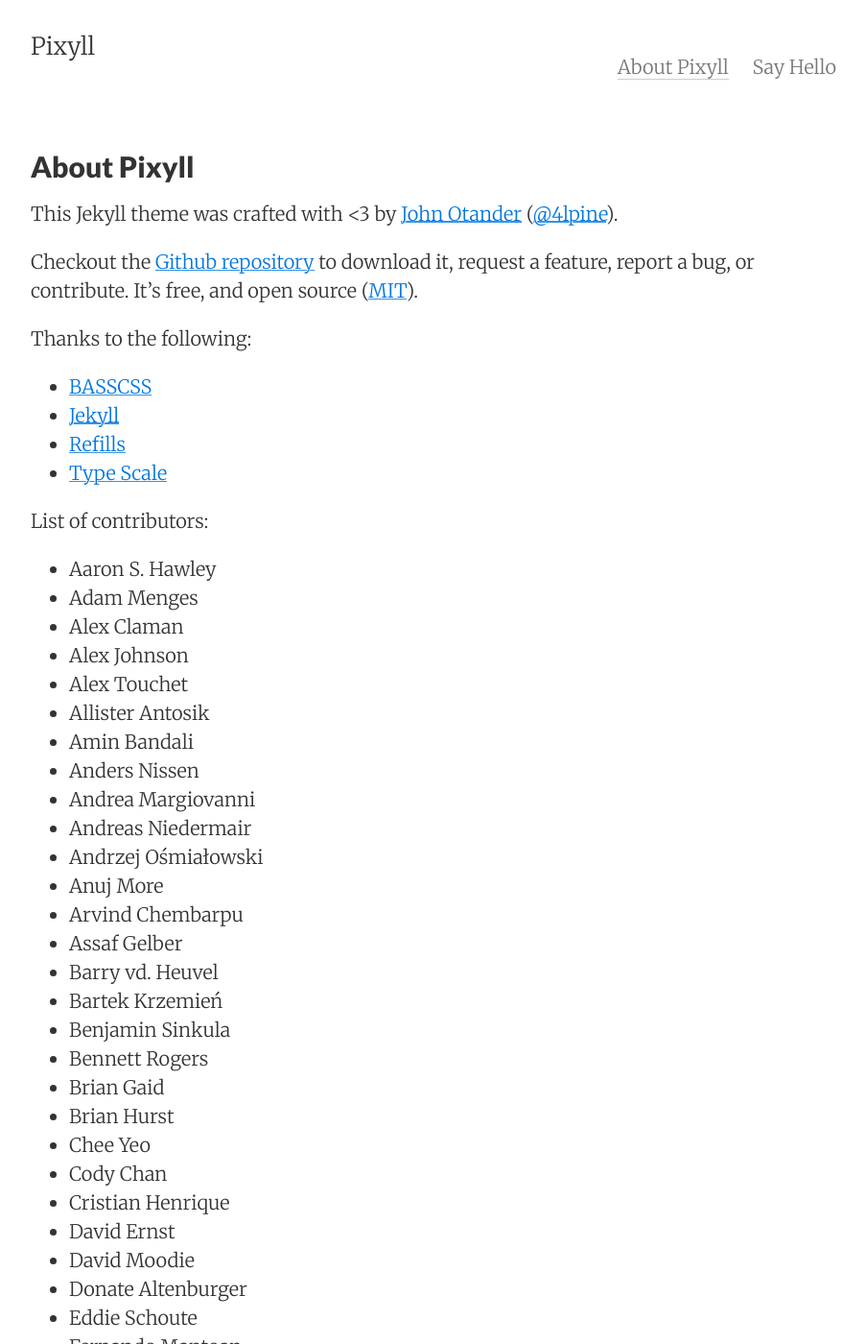
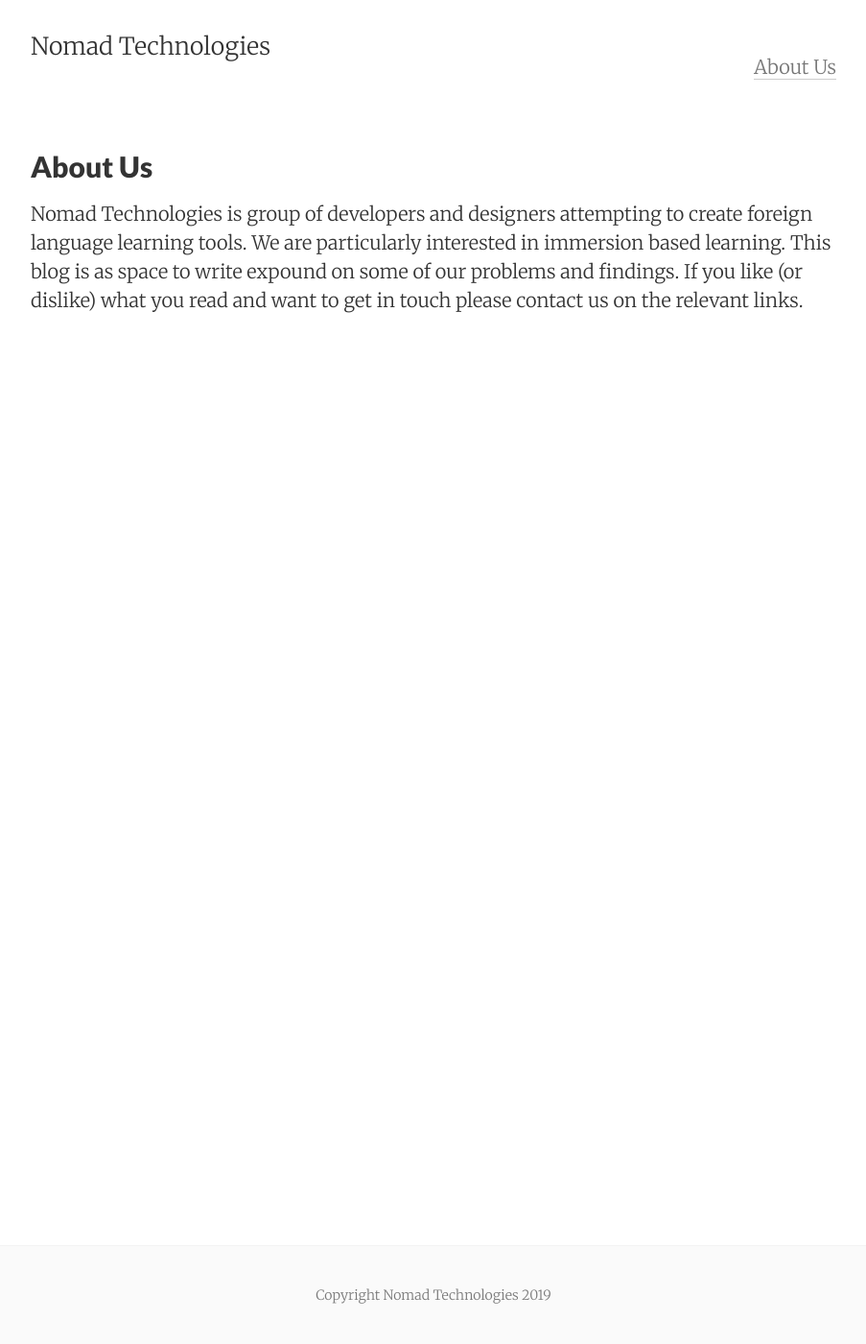
Before and after one commit to nomadtechnologies/nomadtechnologies.github.io, a Jekyll site: the page built from about.md, in a window 1280 px wide and 1400 px high. Shown: the whole window at 96% size, without its empty margins (188-1091 px from the left). Built offline with Jekyll 4.4.1, drawn with Linux system fonts in a browser that asks for light colours; some of the changed text lies outside the part shown.

```diff
--- a/_config.yml
+++ b/_config.yml
@@ -1,14 +1,13 @@
 # Site settings
-title:       Pixyll
-email:       your_email@example.com
-author:      John Otander
-description: "A simple, beautiful theme for Jekyll that emphasizes content rather than aesthetic fluff."
+title:       Nomad Technologies
+email:
+author:      Kawsar Noor
+description: ""
 baseurl:     ""
 url:         ""
 date_format: "%b %-d, %Y"
 header_pages:
  - about.md
- - contact.html
 
 # Google services
 google_verification:
@@ -25,7 +24,7 @@ show_related_posts:   false
 show_post_footers:    false
 show_social_icons:    false
 ajaxify_contact_form: false
-enable_mathjax: false
+enable_mathjax: true
 extended_fonts: false
 enable_anchorjs: false
 # Preview image for social media aka og:image and twitter:image
--- a/_includes/footer.html
+++ b/_includes/footer.html
@@ -1,8 +1,7 @@
 <footer class="center">
   <div class="measure">
     <small>
-      Theme crafted with &lt;3 by <a href="http://johnotander.com">John Otander</a> (<a href="https://twitter.com/4lpine">@4lpine</a>).<br>
-      &lt;/&gt; available on <a href="https://github.com/johnotander/pixyll">GitHub</a>.
+      Copyright Nomad Technologies 2019
     </small>
   </div>
 </footer>
--- a/about.md
+++ b/about.md
@@ -1,94 +1,8 @@
 ---
 layout: page
-title: About Pixyll
+title: About Us
 permalink: /about/
 tags: about
 ---
 
-This Jekyll theme was crafted with <3 by [John Otander](http://johnotander.com)
-([@4lpine](https://twitter.com/4lpine)).
-
-Checkout the [Github repository](https://github.com/johnotander/pixyll) to download it,
-request a feature, report a bug, or contribute. It's free, and open source
-([MIT](http://opensource.org/licenses/MIT)).
-
-Thanks to the following:
-
-* [BASSCSS](http://basscss.com)
-* [Jekyll](http://jekyllrb.com)
-* [Refills](http://refills.bourbon.io/)
-* [Type Scale](http://type-scale.com/)
-
-List of contributors:
-
-- Aaron S. Hawley
-- Adam Menges
-- Alex Claman
-- Alex Johnson
-- Alex Touchet
-- Allister Antosik
-- Amin Bandali
-- Anders Nissen
-- Andrea Margiovanni
-- Andreas Niedermair
-- Andrzej Ośmiałowski
-- Anuj More
-- Arvind Chembarpu
-- Assaf Gelber
-- Barry vd. Heuvel
-- Bartek Krzemień
-- Benjamin Sinkula
-- Bennett Rogers
-- Brian Gaid
-- Brian Hurst
-- Chee Yeo
-- Cody Chan
-- Cristian Henrique
-- David Ernst
-- David Moodie
-- Donate Altenburger
-- Eddie Schoute
-- Fernando Mantoan
-- Gurchet Rai
-- Harish Narayanan
-- Jack Platten
-- Jehan Tremback
-- Jiaxi Gu (Isaac)
-- John Otander
-- Jordan Danielewski
-- Josh Buxton
-- Kirill Kulikov
-- Kyle Maxwell
-- Marta Sztybor
-- Martin Wagner
-- Matthew Graybosch
-- Maxim Tsoy
-- Mete Balci
-- Mike Lloyd
-- Mikhail Grachev
-- mindwind
-- Nick Rakochy
-- Nikolay Georgiev
-- Noel Bautista
-- Oliver Hamlet
-- Onur (e0i)
-- Praveer Gupta
-- Rassol (Karmeye)
-- Renato Fialho
-- Ricky Han
-- Roberto Pesando
-- Ryan Jacobs
-- Scott Martin
-- Selim Eren Bekçe
-- Shruti Rijhwani
-- Steef Hegeman
-- Tehmasp Chaudhri
-- Thomas Galvin
-- Timothy Gu
-- Tom Kraak
-- Vishnu Ks
-- Vladislav Arbatov
-- Wilfred Hughes
-- Yaroslav Yadrishnikov
-- Yee Chie Tu
-- Yeou Chien
+Nomad Technologies is group of developers and designers attempting to create foreign language learning tools. We are particularly interested in immersion based learning. This blog is as space to write expound on some of our problems and findings. If you like (or dislike) what you read and want to get in touch please contact us on the relevant links.
```
Also changed, not shown: _layouts/post.html (+6 -1 lines), _posts/2014-06-08-pixyll-has-pagination.md (+10 -0 lines), _posts/2014-06-09-so-what-is-jekyll.md (deleted, +0 -17 lines), _posts/2014-06-10-see-pixyll-in-action.md (deleted, +0 -174 lines), _posts/2014-06-11-welcome-to-pixyll.markdown (deleted, +0 -26 lines), _posts/2015-07-11-announcing-pixyll-version-2.md (deleted, +0 -16 lines), _posts/2019-01-26-guide-to-forking-pixyll.md (deleted, +0 -66 lines), images/me.jpeg (deleted), 1 other file.
